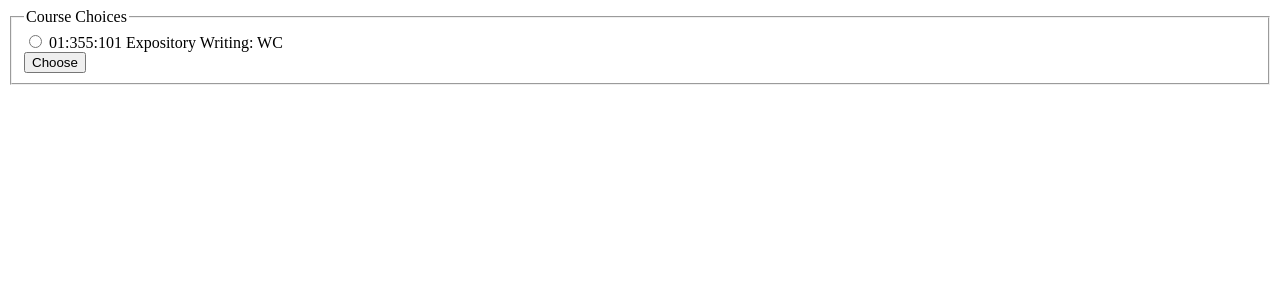
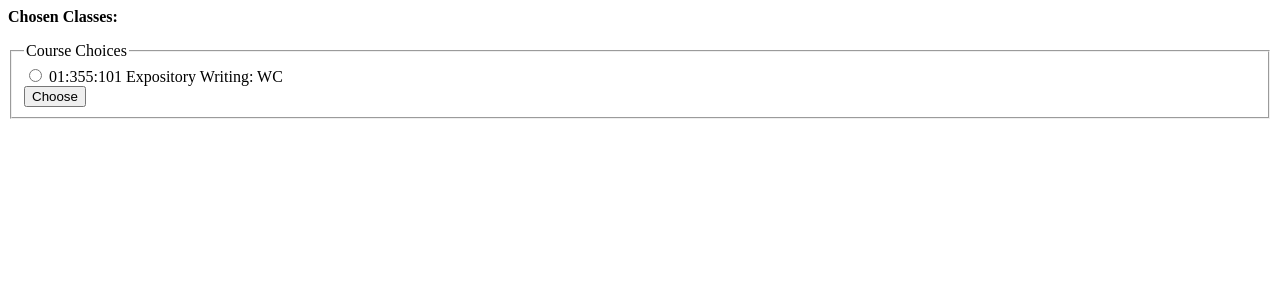
Before and after one commit to cerule7/Cores-Project, a Flask app: page /database in a window 1280 px wide. Shown: the top 300 px of the page. Run offline with Flask 2, Linux system fonts and the light colour scheme; data comes from the database, SQL or seed files in the repository.

Commit message:
Dynamic Course Choosing Added
- Previously chosen courses are now saved
- Added search by course number method in database
- User is routed to /choices after intial databse search

```diff
--- a/cores_web/database.py
+++ b/cores_web/database.py
@@ -41,6 +41,12 @@ def _parse_course_codes(string):
     """
     return _core_pattern.findall(string)
 
+def search_by_number(number):
+	for row in _query_db(f'select * from courses where number = "' + number + '" ORDER BY name'):
+		name = row[1]
+		number = row[0]
+		cores = set(map(Core, _parse_course_codes(row[3])))
+		return Course(name, number, cores)
 
 def courses_with_core(core):
 	for row in _query_db(f'select * from courses where "' + core + '" = "1" ORDER BY total DESC, number'):
--- a/cores_web/routes.py
+++ b/cores_web/routes.py
@@ -3,6 +3,11 @@
 from flask import render_template, request
 from cores.core import Core
 from cores_web import app, database
+
+app.secret_key = "super secret key"
+global coreset
+global chosen_courses
+global suggested_courses
 
 @app.route('/', methods=['GET', 'POST'])
 def test_core_selection():
@@ -14,15 +19,18 @@ def test_core_selection():
 
 
 @app.route('/database', methods=['GET', 'POST'])
-
 def the_database():
 	#creates a set of cores from those selected
+	global coreset
+	global chosen_courses
+	global suggested_courses
 	selected_cores = (Core(core_code) for core_code in request.form.keys() if bool(request.form.get(core_code)))
 	coreset = yield_cores(selected_cores)
 	if(complete_set(coreset)):
 		return "Congrats, you've filled all of your requirements!"
 	suggested_courses = pick_core(coreset)
-	return render_template('suggested_courses_form.html', suggested_courses=suggested_courses)
+	chosen_courses = []
+	return render_template('suggested_courses_form.html', suggested_courses=suggested_courses, chosen_courses=chosen_courses)
 
 def complete_set(coreset):
 	size = len(coreset)
@@ -129,3 +137,22 @@ def get_description(course):
 #		for course in core_courses
 #	)
 #	return '<br>'.join(descriptions)
+
+@app.route('/choices', methods=['GET', 'POST'])
+def choices():
+	global coreset
+	global chosen_courses
+	global suggested_courses
+	suggested_courses = suggested_courses
+	coreset = coreset
+	chosen_courses = chosen_courses
+	course = database.search_by_number(request.form["choice"])
+	if course in chosen_courses:
+		error = 'You have already chosen that course!'
+		return render_template('suggested_courses_form.html', suggested_courses=suggested_courses, chosen_courses=chosen_courses, error=error)
+	chosen_courses.append(course)
+	print(course)
+	for core in course.cores:
+		coreset.add(core)
+	suggested_courses = pick_core(coreset)
+	return render_template('suggested_courses_form.html', suggested_courses=suggested_courses, chosen_courses=chosen_courses)
--- a/cores_web/templates/suggested_courses_form.html
+++ b/cores_web/templates/suggested_courses_form.html
@@ -1,4 +1,17 @@
-<form class="form-horizontal" action= "/database" method="POST">
+<div>
+  <p><b> Chosen Classes: </b></p>
+  {% for course in chosen_courses %}
+    <div>
+          {{ course.description }}
+    </div>
+    {% endfor %}
+<div>
+
+{% if error %}
+  <p><strong>Error:</strong> {{ error }}
+{% endif %}
+
+<form class="form-horizontal" action= "/choices" method="POST">
 <fieldset>
 
 <!-- Form Name -->
@@ -8,7 +21,7 @@
 <div class="form-group">
     {% for course in suggested_courses %}
     <div>
-        <input id="{{ course.number }}" type="radio" name="choice"/>
+        <input id="{{ course.number }}" type="radio" name="choice" value={{ course.description }}/>
         <label for="{{ course.number }}">{{ course.description }}</label>
     </div>
     {% endfor %}
@@ -18,7 +31,7 @@
 <div class="form-group">
   <label class="col-md-4 control-label" for="choosebutton"></label>
   <div class="col-md-4">
-    <button id="choosebutton" name="choosebutton" class="btn btn-primary"> Choose </button>
+    <button id="choosebutton" name="choosebutton" class="btn btn-primary">Choose </button>
   </div>
 </div>
 
```
